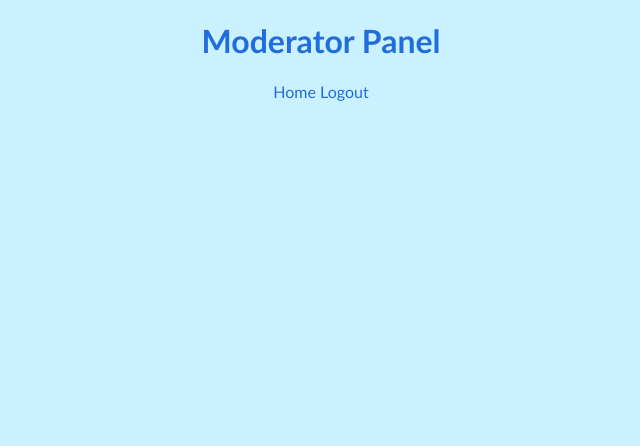
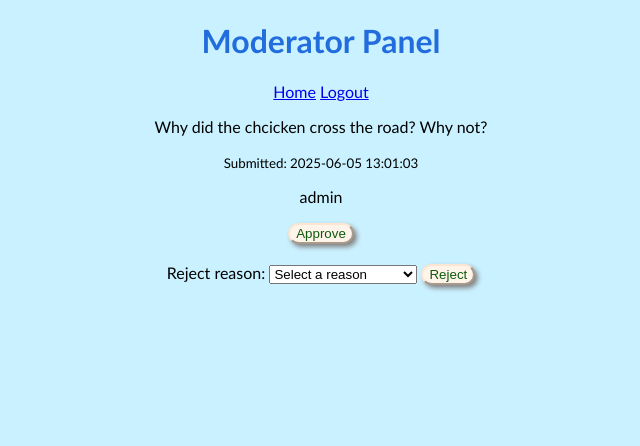
Before and after one commit to sascott9655/Joke-Webpage-, a Flask app: page /moderate in a window 1280 px wide. Shown: the top 446 px of the page, without its empty margins (319-959 px from the left). Run offline with Flask 3, Linux system fonts and the light colour scheme; data comes from the database, SQL or seed files in the repository.

Commit message:
so i am kind of doing a hard reset on my webpage. Fix css and made multiple files to organize it more easily

```diff
--- a/static/css/index.css
+++ b/static/css/index.css
@@ -1,3 +1,4 @@
+/* repeat tag in other html files */
 body{
 	background-color:rgb(202, 241, 255);
 	text-align: center;
@@ -7,6 +8,7 @@ body{
 	--color_font3: rgb(140, 36, 236);
 	--color_font4: rgb(236, 139, 236);
 }
+/* repeat tag in other html files */
 h1 {
 	color: rgb(34, 109, 221);
 	text-align: center;
@@ -17,18 +19,17 @@ h1 {
 	justify-content: center;
 	align-items: center;
 	height: 120px;
+/* nested p tag not like other p tags due to it having a parent */
 	p{
 		max-width: 600px;
 	}
 }
+
 main{
 	display: flex;
 	justify-content: center;
-	/* align-items: center; */
-	/* flex-direction: column; */
 }
 .scroll-box{
-	position: fixed;
 	height:600px;
 	width:800px;
 	border:1px solid rgb(34, 109, 221);
@@ -37,8 +38,8 @@ main{
 }
 .joke-space{
 	margin-top: 20px;
-	/* margin-bottom: 20px; */
 }
+/* repeat tag */
 button{
 	display: inline-block;
 	color: rgb(13, 90, 13);
@@ -47,98 +48,21 @@ button{
 	border-color:  rgb(252, 230, 209);
 	box-shadow: 3px 3px 5px grey;
 }
+/* repeat tag */
 button:hover{
 	background-color: rgb(253, 178, 108);
 	border-color:  rgb(253, 178, 108);
 	color:black;
 }
+/* do i need it to be an id? why not class */
 #danger-button{
 	height: 50px;
 	border-color: rgb(180, 23, 23);
 	background-color: rgb(206, 4, 4);
 	color: white;
 }
-.navbar{
-	top: 0;
-	position: sticky;
-	background-color: #fff;
-	padding: 1rem 2rem;
-	display: flex;
-	justify-content: center;
-}
-.nav-links{
-	display: flex;
-	list-style: none;
-	gap: 20px;
-	margin: 0;
-	padding: 0;
-}
-.nav-links li a{
-	position: relative;
-	color: black;
-	transition: var(--color_font) ease-in-out;
-}
-.nav-links li a::after{
-	content: "";
-	position: absolute;
-	width: 100%;
-	height: 2px;
-	bottom: -4px;
-	left: 0px;
-	background-color: blue;
-	transform: scaleX(0);
-	transform-origin: center;
-	transition: transform 0.3s;
-}
-.nav-links li a:hover::after{
-	transform:scaleX(1);
-}
-
-.hyper-links:hover{
-	color:rgb(111, 12, 150);
-}
-.flash-message{
-	/* background-color: purple; */
-	/* color: white;
-	border: 2px, solid, black;
-	padding: 10px;
-	margin: 15px;
-	border-radius: 5px; */
-}
-.error{
-	color: white;
-	background-color: darkred;
-	border-color: maroon;
-}
-.success{
-	color: white;
-	background-color: green;
-	border-color: green;
-}
-.sad{
-	color: white;
-	background-color: darkblue;
-	border-color: darkblue;
-}
-.comment-box{
-	width: 360px;
-	height: 200px;
-	border: 1px solid red;
-	padding: 10px;
-	margin: 10px;
-}
-a{
-	color: rgb(34, 109, 221);
-	/* text-decoration gets rid of the underline */
-	text-decoration: none;
-}
-a:visited{
-	color:rgb(13, 90, 13);
-}
-.user-links:hover{
-	color:rgb(111, 12, 150);
-}
 footer{
+	/* how to fix footer  */
 	position: fixed;
 	left: 0;
   	bottom: 0;
@@ -148,10 +72,8 @@ footer{
 #delete-button{
 	display: inline-block;
 }
-hr{
-	color:rgb(34, 109, 221);
-}
-#username{
+
+hr, #username{
 	color:rgb(34, 109, 221);
 }
 .aligning-content{
@@ -170,86 +92,25 @@ hr{
 	padding:10px 20px;
 	position: relative;
 }
-
+/* Work on this later to align user text when they sign-in */
 .title{
 	margin: 0 auto; /* Used to center the header h1 in this case */
 	position: absolute; /* allows elements to be positioned based on an absolute point on the page, relative to its parent element. This ensures the element's position is the same even if the page is resized or the content is changed. */
 	left: 50%; /* moves the left edge of an element to the center of its containing block. It's often used in conjunction with transform: translateX(-50%) to horizontally center an element within its container. */
 	transform: translateX(-50%);
 }
+
+/* Work on this later to align user text when they sign-in */
 .user-actions{
-	display: flex;
 	align-items: center;
 	gap: 10px;
 	border: 2px solid red;
 	justify-self: end;
 }
-.success2{
+.green-username{
 	color: green;
 	margin: 0;
 }
-#mrgn-lft{
+#password-align-w-username{
 	margin-left: 3px;
 }
-.moderator-box{
-	display: flex;
-	border:2px solid rgb(34, 109, 221);
-}
-.parent-container{
-	display: flex;
-	justify-content: center;
-	margin-bottom: 10px;
-}
-.joke-box-container{
-	display: flex;
-	align-items: center;
-	justify-content: space-between;
-	flex-direction: row;
-	border: 2px solid blue;
-	height: 8rem;
-	width: 23rem;
-	border-radius: 25px;
-	gap: 10px;
-	background-color: rgb(0, 0, 0);
-
-}
-.joke-box{
-	display: flex;
-	align-items: center;
-	flex-direction: column;
-	border-radius: 25px;
-	height: 9rem;
-	padding-top: 15px;
-}
-.user-box{
-	display: flex;
-	align-items: center;
-	flex-direction: column;
-	border-radius: 25px;
-	height: 9rem;
-	padding-right: 25px;
-	padding-left: 25px;
-	padding-top: 15px;
-	text-transform: capitalize;
-}
-.submitted, .small-div{
-	display: block;
-	justify-content: flex-start;
-	align-content: flex-start;
-	padding: 0 !important;
-	margin: 0 !important;
-	text-align: left !important;
-	opacity: 80%;
-	color:white;
-}
-.joke-display{
-	font: italic;
-	background: linear-gradient(to right, var(--color_font3), var(--color_font4));
-	-webkit-background-clip: text;
-	-webkit-text-fill-color: transparent;
-}
-#color-grad{
-	background: linear-gradient(to right, var(--color_font), var(--color_font2));
-	-webkit-background-clip: text;
-	-webkit-text-fill-color: transparent;
-}
--- a/templates/create_account.html
+++ b/templates/create_account.html
@@ -16,7 +16,7 @@
                 <input type="text" name="username" required autocomplete="off"><br><br>
                 </label>
                 <label>Create Password:
-                <input id="mrgn-lft" type="password" name="password" required autocomplete="off"><br><br>
+                <input id="password-align-w-user" type="password" name="password" required autocomplete="off"><br><br>
                 </label>
                 <button type="submit" value="Create Account!">Create Account!</button>
                 </form>
--- a/templates/index.html
+++ b/templates/index.html
@@ -1,13 +1,11 @@
 <!DOCTYPE html>
 <html lang="en">
-
 <head>
     <meta charset="utf-8">
     <title>Jokes Webpage</title>
     <link rel="stylesheet" href="{{ url_for('static', filename='css/index.css') }}">
     <link rel="stylesheet" href="/static/css/index.css">
 </head>
-
 <body>
     <nav class="navbar">
             <ul class="nav-links">
@@ -31,7 +29,7 @@
          <!-- Displays username on the homepage if they are logged in -->
             <div class="user-actions">
                 {% if username %}
-                <h3 class="success2"><strong>Welcome {{ username }}!</strong></h3>
+                <h3 class="green-username"><strong>Welcome {{ username }}!</strong></h3>
                 <!-- Logout button to log out user -->
                 <form action="{{ url_for('logout') }}" method="GET">
                     <button type="submit">Logout</button>
--- a/templates/login.html
+++ b/templates/login.html
@@ -13,7 +13,7 @@
             <input type="text" name="username" required autocomplete="off"><br><br>
             </label>
             <label>Password:
-            <input id="mrgn-lft" type="password" name="password" required><br><br>
+            <input id="password-align-w-user" type="password" name="password" required><br><br>
             </label>
             <button type="submit" value="Login">Login!</button>
         </form>
```
Also changed, not shown: static/css/flash-messages.css (added, +15 -0 lines), static/css/moderator-panel.css (added, +57 -0 lines), static/css/navbar.css (added, +51 -0 lines), jokes.db, 2 other files.
